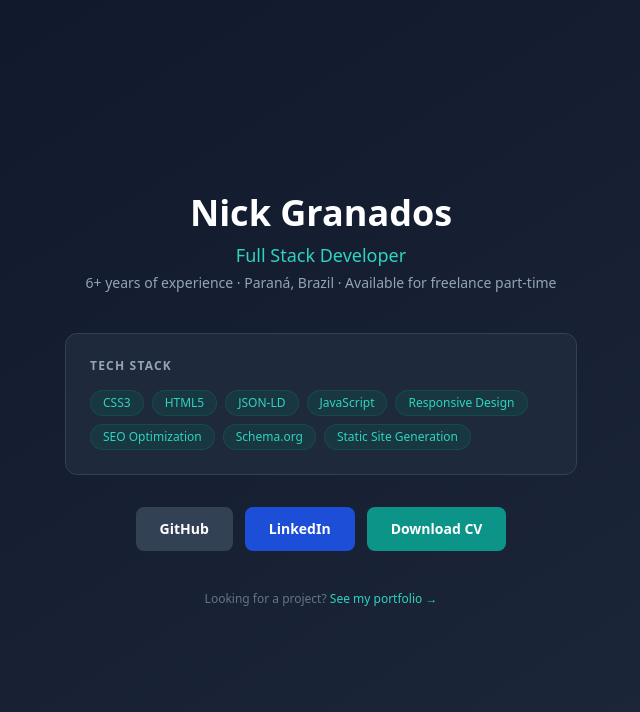
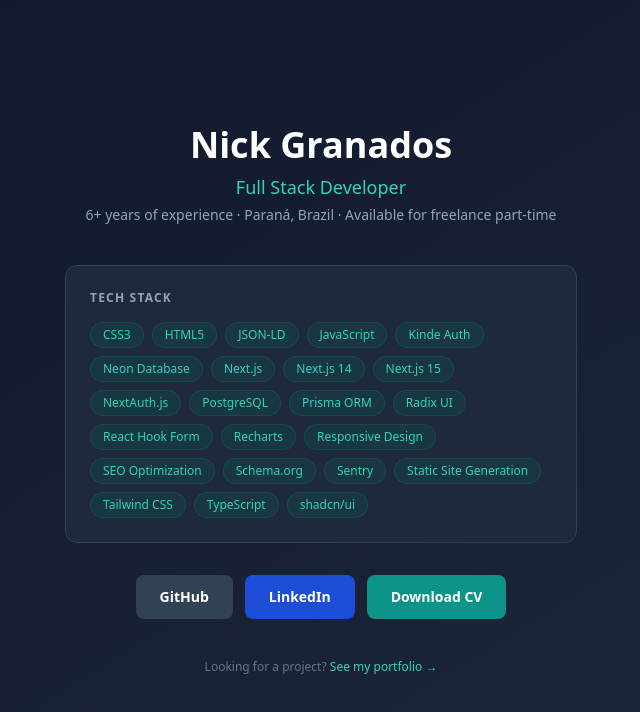
Before and after one commit to internick2017/nick-granados-website, a Next.js app: page /dev in a window 1280 px wide. Shown: the top 712 px of the page, without its empty margins (319-959 px from the left). Built offline with nearby package versions, Linux system fonts and the light colour scheme.

Commit message:
feat: add repairshop, jjj-investments and shadcn projects to portfolio

```diff
--- a/src/data/projects.ts
+++ b/src/data/projects.ts
@@ -40,9 +40,69 @@
     demo: 'https://gramtospoon.nickgranados.com/',
     image: '/images/project-gramtospoon.png',
   },
-  // Nick: add your remaining projects here following the same structure.
-  // Available images in public/images/: project-jjj.png, project-repairshop.png, project-shadcn.png
-  // For new projects, add the screenshot to public/images/ first.
+  {
+    id: 'repairshop',
+    translations: {
+      en: {
+        title: 'Repair Shop Management System',
+        description: 'Full-stack web application for managing a computer repair business. Features customer management, work order tracking, and technician assignments with role-based authentication via Kinde and a serverless Neon PostgreSQL database.',
+      },
+      es: {
+        title: 'Sistema de Gestión de Taller de Reparación',
+        description: 'Aplicación web full-stack para administrar un negocio de reparación de computadoras. Incluye gestión de clientes, seguimiento de órdenes de trabajo y autenticación por roles con base de datos PostgreSQL serverless.',
+      },
+      pt: {
+        title: 'Sistema de Gestão de Oficina de Reparos',
+        description: 'Aplicação web full-stack para gerenciar um negócio de reparo de computadores. Inclui gestão de clientes, rastreamento de ordens de serviço e autenticação por função com banco de dados PostgreSQL serverless.',
+      },
+    },
+    technologies: ['Next.js 15', 'TypeScript', 'Tailwind CSS', 'Neon Database', 'Kinde Auth', 'shadcn/ui', 'Sentry', 'React Hook Form'],
+    github: null,
+    demo: 'https://repairshop-puce.vercel.app/',
+    image: '/images/project-repairshop.png',
+  },
+  {
+    id: 'jjj-investments',
+    translations: {
+      en: {
+        title: 'J.J.J Investments — Family Portfolio Platform',
+        description: 'Professional family investment management platform with real-time portfolio tracking, transaction history, performance analytics, and sector distribution charts. Built with enterprise-grade security and role-based access control.',
+      },
+      es: {
+        title: 'J.J.J Investments — Plataforma de Portafolio Familiar',
+        description: 'Plataforma profesional de gestión de inversiones familiares con seguimiento de portafolio en tiempo real, historial de transacciones, análisis de rendimiento y gráficos de distribución por sector.',
+      },
+      pt: {
+        title: 'J.J.J Investments — Plataforma de Portfólio Familiar',
+        description: 'Plataforma profissional de gestão de investimentos familiares com acompanhamento de portfólio em tempo real, histórico de transações, análise de desempenho e gráficos de distribuição setorial.',
+      },
+    },
+    technologies: ['Next.js 14', 'TypeScript', 'Prisma ORM', 'PostgreSQL', 'Tailwind CSS', 'NextAuth.js', 'Recharts', 'shadcn/ui'],
+    github: null,
+    demo: 'https://family-investments.netlify.app/',
+    image: '/images/project-jjj.png',
+  },
+  {
+    id: 'shadcn-nextjs',
+    translations: {
+      en: {
+        title: 'shadcn/ui Component Showcase',
+        description: 'Next.js application demonstrating a complete design system built with shadcn/ui and Radix UI primitives. Features a full component library including forms, data tables, dialogs, navigation menus, and accessible UI patterns.',
+      },
+      es: {
+        title: 'Showcase de Componentes shadcn/ui',
+        description: 'Aplicación Next.js que demuestra un sistema de diseño completo con shadcn/ui y primitivos Radix UI. Incluye biblioteca de componentes con formularios, tablas, diálogos, menús de navegación y patrones de UI accesibles.',
+      },
+      pt: {
+        title: 'Showcase de Componentes shadcn/ui',
+        description: 'Aplicação Next.js demonstrando um sistema de design completo com shadcn/ui e primitivos Radix UI. Inclui biblioteca de componentes com formulários, tabelas, diálogos, menus de navegação e padrões de UI acessíveis.',
+      },
+    },
+    technologies: ['Next.js', 'TypeScript', 'shadcn/ui', 'Radix UI', 'Tailwind CSS', 'React Hook Form'],
+    github: null,
+    demo: 'https://shadcn-nextjs-app-ten.vercel.app/',
+    image: '/images/project-shadcn.png',
+  },
 ]
 
 export function getAllTechnologies(): string[] {
```
